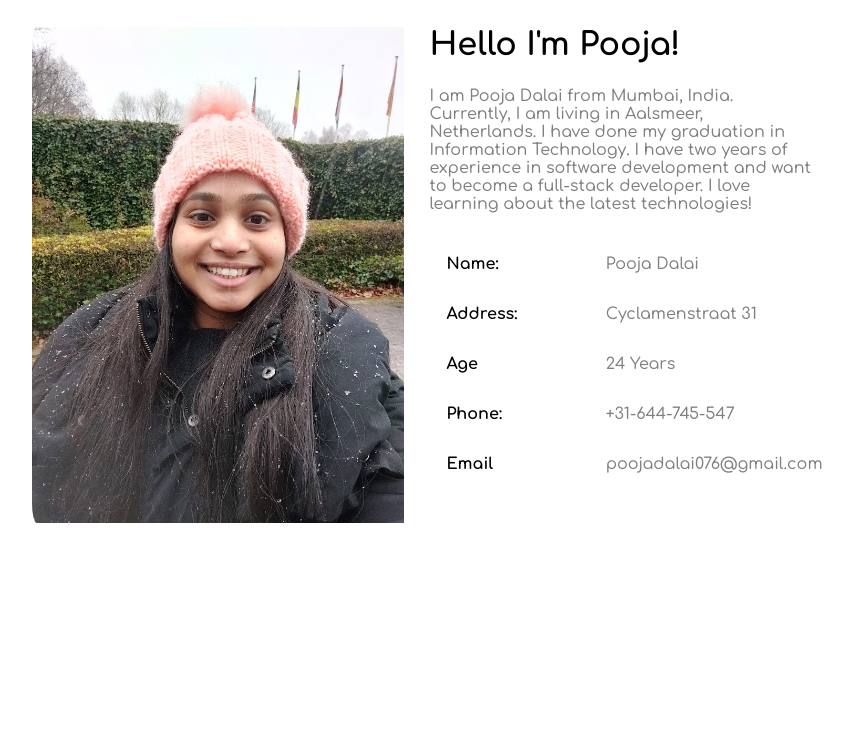
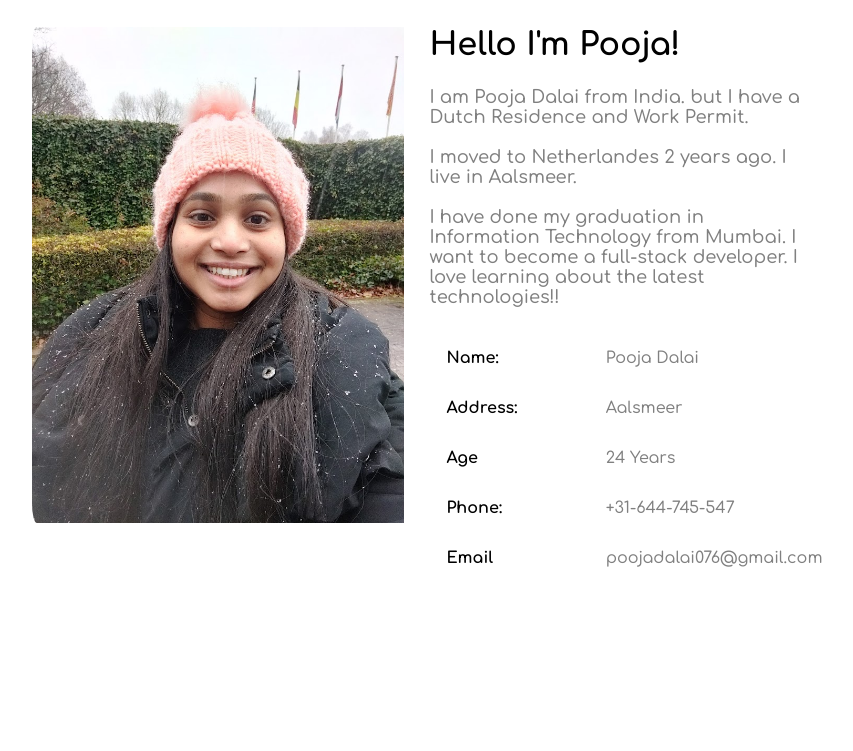
Before and after one commit to poojadalai/personal-intro-static-page, a plain HTML site: page index.html in a window 1280 px wide. Shown: the part 989-1740 px from the top of the page, without its empty margins (293-1146 px from the left). Drawn offline with Linux system fonts and the light colour scheme.

Commit message:
paragraph text changes

```diff
--- a/index.html
+++ b/index.html
@@ -70,12 +70,14 @@
                     <div class="div1"><img  class="p-image" src="images/pic.jpg" alt="personal pic"></div>
                     <div class="div2">
                         <h1>Hello I'm Pooja!</h1>
-                        <p class="intro gray-txt">I am Pooja Dalai from Mumbai, India. Currently,
-                             I am living in Aalsmeer, Netherlands.
-                             I have done my graduation in Information Technology.
-                            I have two years of experience in software development
-                            and want to become a full-stack developer. I love learning about
-                            the latest technologies! </p>
+                        <p class="intro gray-txt">I am Pooja Dalai from India. but I have a Dutch Residence and Work Permit.
+                            <br><br>
+                            I moved to Netherlandes 2 years ago. I live in Aalsmeer.
+                            <br><br>
+                            I have done my graduation in Information Technology from Mumbai.
+                            I want to become a full-stack developer. I love learning about
+                            the latest technologies!!
+                            <br></p>
                         <table class="list" >
                             <tr>
                               <th>Name:</th>
@@ -83,7 +85,7 @@
                             </tr>
                             <tr>
                               <th>Address:</th>
-                              <td>Cyclamenstraat 31</td>
+                              <td>Aalsmeer</td>
                             </tr>
                             <tr>
                               <th>Age</th>
@@ -169,7 +171,7 @@
                             </div>
                             <strong>Address:</strong>
                             <p>
-                                1431RZ Aalsmeer
+                                Aalsmeer
                             </p>
                         </div>
                     </div>
--- a/styles.css
+++ b/styles.css
@@ -196,6 +196,7 @@ nav hr{
 
 .div2 p{
    max-width: 70%;
+   font-size: 18px;
    margin-block: 25px;
 }
 
```
Also changed, not shown: images/word-blanks.txt (added), 1 other file.
